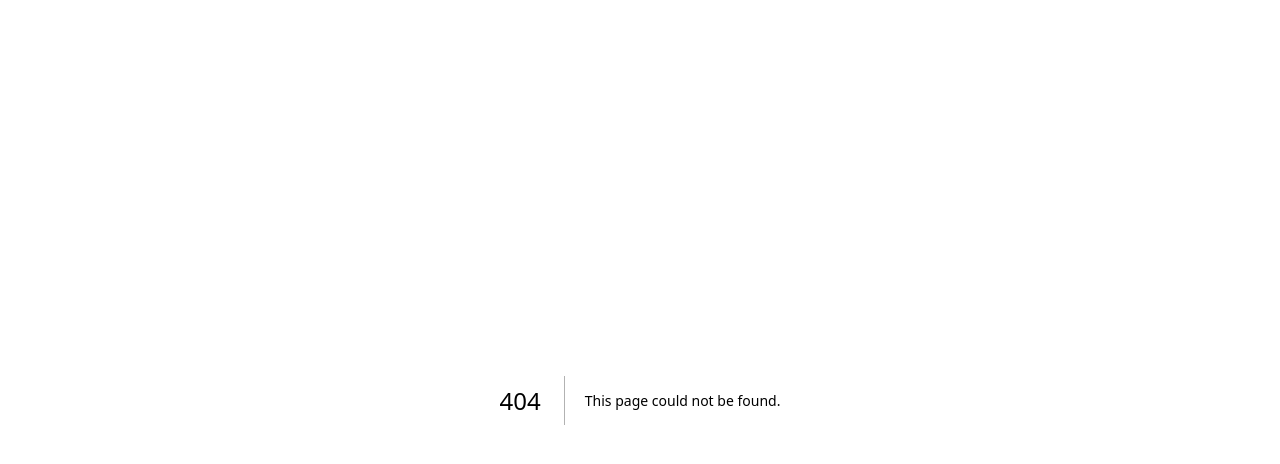
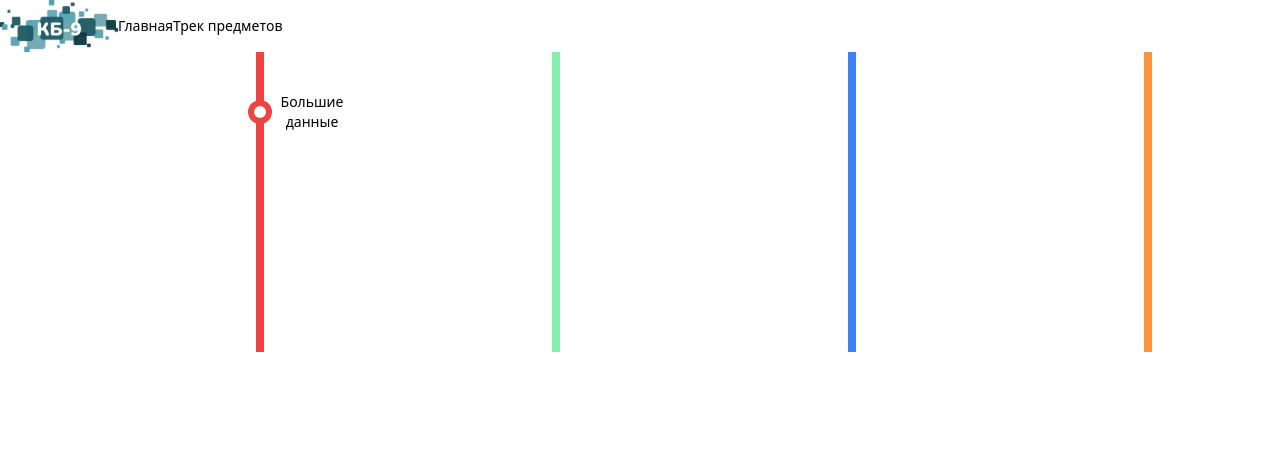
Before and after one commit to ivan-churakov/track-cafedra, a Next.js app: page /track in a window 1280 px wide. Before the commit this address had no page. Shown: the top 464 px of the page. Built offline with nearby package versions, Linux system fonts and the light colour scheme.

Commit message:
[+] - четыре ветки с одним предметом

```diff
--- /dev/null
+++ b/Components/Header/Header.tsx
@@ -0,0 +1,40 @@
+import * as React from 'react';
+import { Dispatch, FC, SetStateAction } from "react";
+import Link from "next/link";
+import Image from "next/image";
+import logo from "../../image/Logo.svg"
+import { useRouter } from "next/router";
+
+interface Props {
+	isOpen: boolean,
+	setIsOpen: Dispatch<SetStateAction<boolean>>
+}
+
+export const Header = ( { isOpen, setIsOpen }: Props ) => {
+	const router = useRouter();
+	return (
+		<div className={`w-full bg-dark z-50`}>
+			<header className="container mx-auto top-0 h-fit flex flex-row justify-between items-center py-[50px] px-4 gap-4">
+				<div className="relative left-0">
+					<Link href='/' className="cursor-pointer">
+						<Image
+							className="cursor-pointer"
+							alt="CashAdmin"
+							src={logo}
+							width={118}
+							height={24}
+						/>
+					</Link>
+				</div>
+				<nav className="items-center relative flex font-medium text-sm gap-10">
+					<p className={`flex items-center hover:text-gray-500 mx-0 my-[8px] ${router.pathname === '/' ? 'text-light' : 'text-gray'}`}>
+						<Link href='/'>Главная</Link>
+					</p>
+					<p className={`flex items-center hover:text-gray-500 mx-0 my-[8px] ${router.pathname === '/track' ? 'text-light' : 'text-gray'}`}>
+						<Link href='/track'>Трек предметов</Link>
+					</p>
+				</nav>
+			</header>
+		</div>
+	);
+};
--- /dev/null
+++ b/Components/Layout/Layout.tsx
@@ -0,0 +1,13 @@
+import * as React from 'react';
+import { Header } from "../Header/Header";
+
+export const Layout = ( { children, isOpen, setIsOpen }: any ) => {
+	return (
+		<>
+			<Header isOpen={isOpen} setIsOpen={setIsOpen}/>
+			<div className={`container mx-auto h-full px-4 sm:px-6 py-2`}>
+				<>{children}</>
+			</div>
+		</>
+	);
+};
--- a/package.json
+++ b/package.json
@@ -18,5 +18,10 @@
     "react": "18.2.0",
     "react-dom": "18.2.0",
     "typescript": "4.9.4"
+  },
+  "devDependencies": {
+    "autoprefixer": "^10.4.13",
+    "postcss": "^8.4.20",
+    "tailwindcss": "^3.2.4"
   }
 }
--- a/pages/_app.tsx
+++ b/pages/_app.tsx
@@ -1,6 +1,31 @@
 import '../styles/globals.css'
 import type { AppProps } from 'next/app'
+import { useEffect, useState } from "react";
+import { Layout } from "../Components/Layout/Layout";
 
 export default function App({ Component, pageProps }: AppProps) {
-  return <Component {...pageProps} />
+  const [ isMenuOpen, setIsMenuOpen ] = useState(false)
+  const [ isLoading, setIsLoading ] = useState(true)
+
+  useEffect(() => {
+    if (isLoading) {
+      setIsLoading(false)
+    }
+  }, [ isLoading ])
+
+  return <div>
+    <noscript>You need to enable JavaScript to run this app.</noscript>
+    <div className={`w-full h-full min-h-[100vh] bg-dark text-light`}>
+      <main className={`min-h-[100vh] h-full font-sans`}>
+        {isLoading ? (
+            <div className={"w-full h-full flex justify-center items-center"}>
+              Loading...
+            </div>
+          )
+          : <Layout isOpen={isMenuOpen} setIsOpen={setIsMenuOpen}>
+            <Component {...pageProps} />
+          </Layout>}
+      </main>
+    </div>
+  </div>
 }
--- a/pages/index.tsx
+++ b/pages/index.tsx
@@ -1,71 +1,7 @@
-import Head from 'next/head'
-import Image from 'next/image'
-import styles from '../styles/Home.module.css'
-
 export default function Home() {
   return (
-    <div className={styles.container}>
-      <Head>
-        <title>Create Next App</title>
-        <meta name="description" content="Generated by create next app" />
-        <link rel="icon" href="/favicon.ico" />
-      </Head>
-
-      <main className={styles.main}>
-        <h1 className={styles.title}>
-          Welcome to <a href="https://nextjs.org">Next.js!</a>
-        </h1>
-
-        <p className={styles.description}>
-          Get started by editing{' '}
-          <code className={styles.code}>pages/index.tsx</code>
-        </p>
-
-        <div className={styles.grid}>
-          <a href="https://nextjs.org/docs" className={styles.card}>
-            <h2>Documentation &rarr;</h2>
-            <p>Find in-depth information about Next.js features and API.</p>
-          </a>
-
-          <a href="https://nextjs.org/learn" className={styles.card}>
-            <h2>Learn &rarr;</h2>
-            <p>Learn about Next.js in an interactive course with quizzes!</p>
-          </a>
-
-          <a
-            href="https://github.com/vercel/next.js/tree/canary/examples"
-            className={styles.card}
-          >
-            <h2>Examples &rarr;</h2>
-            <p>Discover and deploy boilerplate example Next.js projects.</p>
-          </a>
-
-          <a
-            href="https://vercel.com/new?utm_source=create-next-app&utm_medium=default-template&utm_campaign=create-next-app"
-            target="_blank"
-            rel="noopener noreferrer"
-            className={styles.card}
-          >
-            <h2>Deploy &rarr;</h2>
-            <p>
-              Instantly deploy your Next.js site to a public URL with Vercel.
-            </p>
-          </a>
-        </div>
-      </main>
-
-      <footer className={styles.footer}>
-        <a
-          href="https://vercel.com?utm_source=create-next-app&utm_medium=default-template&utm_campaign=create-next-app"
-          target="_blank"
-          rel="noopener noreferrer"
-        >
-          Powered by{' '}
-          <span className={styles.logo}>
-            <Image src="/vercel.svg" alt="Vercel Logo" width={72} height={16} />
-          </span>
-        </a>
-      </footer>
+    <div className={''}>
+      Track предметов для кафедры кб-9
     </div>
   )
 }
--- /dev/null
+++ b/pages/track.tsx
@@ -0,0 +1,38 @@
+import * as React from 'react';
+import { useState } from "react";
+
+const Track = () => {
+	const [show, setShow] = useState(false);
+
+	const buttonHandler = (e: any) => {
+		setShow(!show)
+	}
+
+	return (
+		<div className={"w-[90%] h-full ml-auto"}>
+			<div className="grid grid-cols-4 justify-items-center h-full gap-8">
+				<div className="relative h-full">
+					<div className="w-2 min-h-[300px] h-full bg-red-500"></div>
+					<button id={"#BigData"} onClick={buttonHandler} className="absolute top-10 -left-2 flex items-center gap-2 z-10">
+						<div className="w-6 h-6 border-red-500 bg-white border-[6px] rounded-full"></div>
+						<p className="w-16 text-sm font-medium">Большие данные</p>
+					</button>
+					<div className={`absolute ${show ? 'block': 'hidden'} left-4 top-20 bg-blue-500 w-fit z-20`}>
+						<p className="text-sm">Большие данные очень хороший предмет)</p>
+					</div>
+				</div>
+				<div className="h-full">
+					<div className="w-2 min-h-[300px] h-full bg-green-300"></div>
+				</div>
+				<div className="h-full">
+					<div className="w-2 min-h-[300px] h-full bg-blue-500"></div>
+				</div>
+				<div className="h-full">
+					<div className="w-2 min-h-[300px] h-full bg-orange-400"></div>
+				</div>
+			</div>
+		</div>
+	);
+};
+
+export default Track;
--- /dev/null
+++ b/postcss.config.js
@@ -0,0 +1,6 @@
+module.exports = {
+  plugins: {
+    tailwindcss: {},
+    autoprefixer: {},
+  },
+}
--- a/styles/globals.css
+++ b/styles/globals.css
@@ -1,26 +1,3 @@
-html,
-body {
-  padding: 0;
-  margin: 0;
-  font-family: -apple-system, BlinkMacSystemFont, Segoe UI, Roboto, Oxygen,
-    Ubuntu, Cantarell, Fira Sans, Droid Sans, Helvetica Neue, sans-serif;
-}
-
-a {
-  color: inherit;
-  text-decoration: none;
-}
-
-* {
-  box-sizing: border-box;
-}
-
-@media (prefers-color-scheme: dark) {
-  html {
-    color-scheme: dark;
-  }
-  body {
-    color: white;
-    background: black;
-  }
-}
+@tailwind base;
+@tailwind components;
+@tailwind utilities;
--- /dev/null
+++ b/tailwind.config.js
@@ -0,0 +1,11 @@
+/** @type {import('tailwindcss').Config} */
+module.exports = {
+  content: [
+    "./pages/**/*.{js,ts,jsx,tsx}",
+    "./components/**/*.{js,ts,jsx,tsx}",
+  ],
+  theme: {
+    extend: {},
+  },
+  plugins: [],
+}
```
Also changed, not shown: styles/Home.module.css (deleted, +0 -129 lines), image/Logo.svg (added), 1 other file (tests, documents, lock files or other folders).
